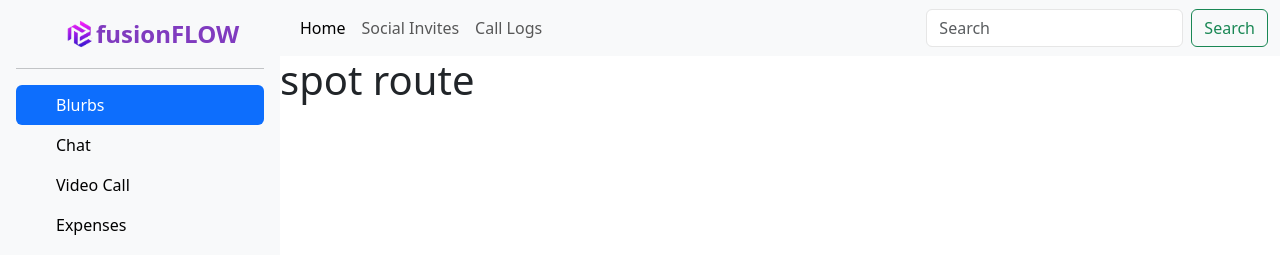
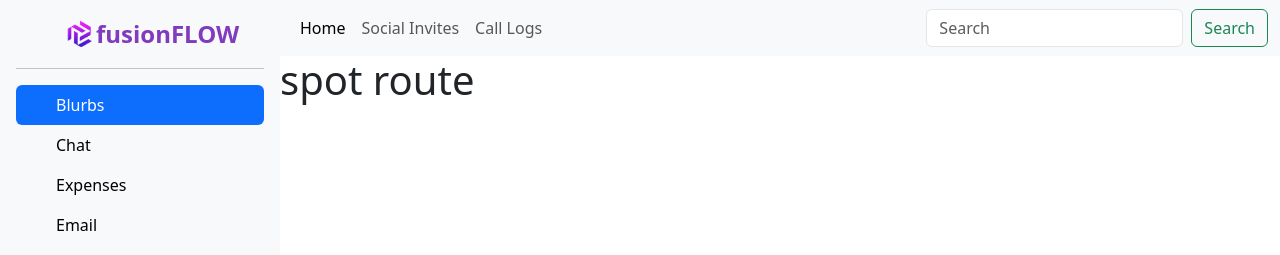
Before and after one commit to ChandelAnish/fusionFLOW, a React (Vite) app in the folder client/: page /spot in a window 1280 px wide. Shown: the top 255 px of the page. Built offline with nearby package versions, Linux system fonts and the light colour scheme; no server answers.

Commit message:
minor changes in the main sidebar

```diff
--- a/client/src/components/SideBar.jsx
+++ b/client/src/components/SideBar.jsx
@@ -30,12 +30,6 @@ export default function SideBar() {
                         <Link to="/chat" className={`nav-link ${(active === 'Chat') ? 'active' : ''}`} aria-current="page" onClick={() => markActive('Chat')} style={{ color: (active != 'Chat') ? 'black' : 'white' }}>
                             <svg className="bi pe-none me-2" width="16" height="16"><use xlinkHref="#home"></use></svg>
                             Chat
-                        </Link>
-                    </li>
-                    <li className="nav-item">
-                        <Link to="/videocall" className={`nav-link ${(active === 'VideoCall') ? 'active' : ''}`} aria-current="page" onClick={() => markActive('VideoCall')} style={{ color: (active != 'VideoCall') ? 'black' : 'white' }}>
-                            <svg className="bi pe-none me-2" width="16" height="16"><use xlinkHref="#home"></use></svg>
-                            Video Call
                         </Link>
                     </li>
                     <li>
--- a/client/src/main.jsx
+++ b/client/src/main.jsx
@@ -36,7 +36,6 @@ const router = createBrowserRouter([
     children: [
       { path: '/', element: <Blurbs /> },
       { path: '/chat', element: <Chat /> },
-      // { path: '/videocall', element: <VideoCall /> },
       { path: '/expenses', element: <Expenses /> },
       { path: '/email', element: <Email /> },
       { path: '/spot', element: <Spot /> }
```
